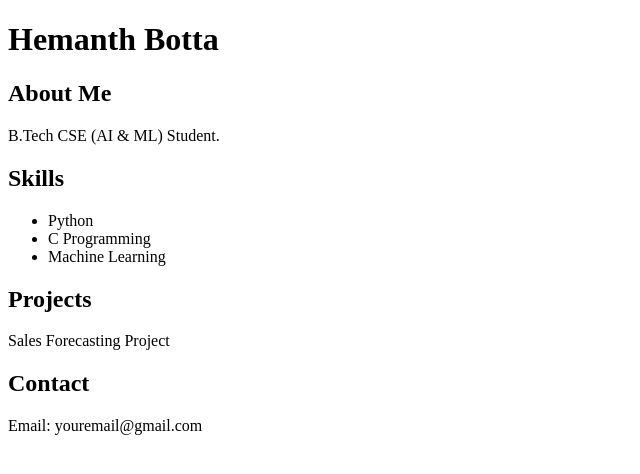
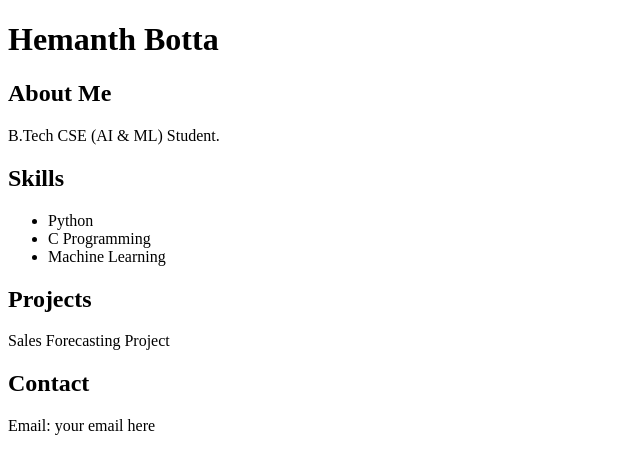
Before and after one commit to hemanthbotta9/hemanthbotta.github.io, a plain HTML site: page index.html in a window 1280 px wide. Shown: the full height of the page, 0-640 px from the left. Drawn offline with Linux system fonts and the light colour scheme.

Commit message:
Update index.html
Add portfolio website

```diff
--- a/index.html
+++ b/index.html
@@ -1,9 +1,8 @@
 <!DOCTYPE html>
 <html>
 <head>
-<title>My Portfolio</title>
+    <title>Hemanth Portfolio</title>
 </head>
-
 <body>
     <h1>Hemanth Botta</h1>
 
@@ -21,7 +20,6 @@
     <p>Sales Forecasting Project</p>
 
     <h2>Contact</h2>
-<p>Email: youremail@gmail.com</p>
-
+    <p>Email: your email here</p>
 </body>
 </html>
```
Lines whose indentation alone changed are shown as unchanged.
